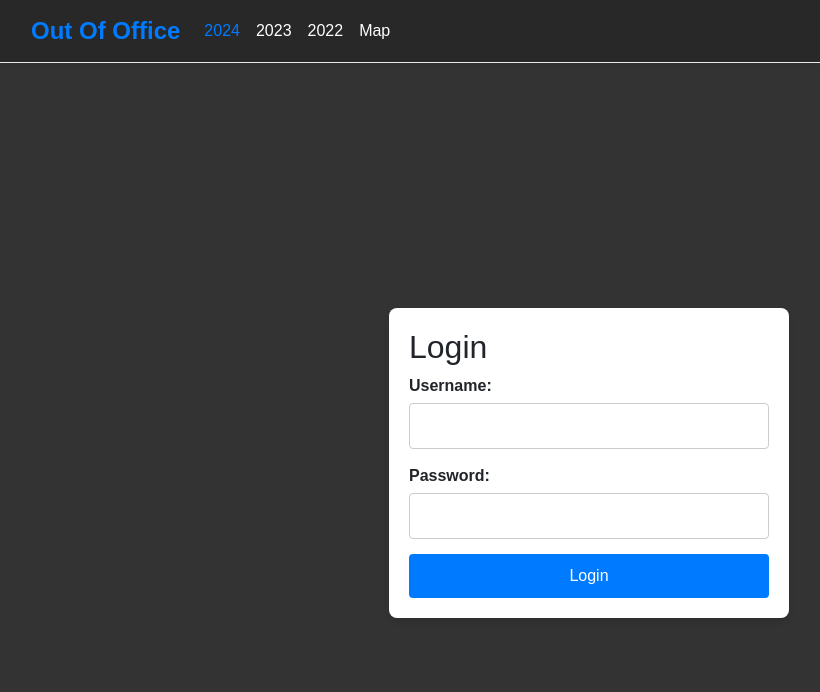
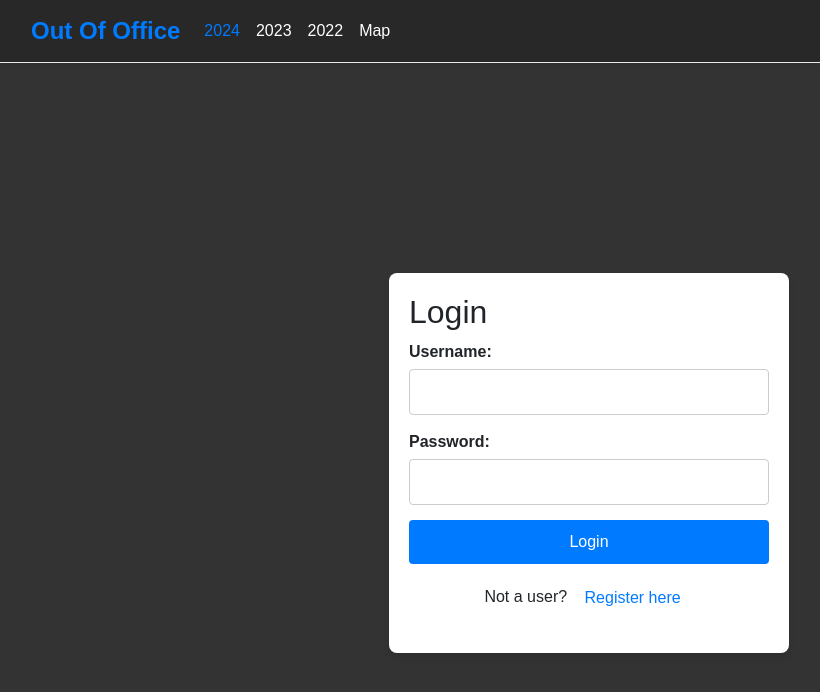
Before and after one commit to jrk12b/Out-Of-Office, a React (Create React App) app: page /login in a window 1280 px wide. Shown: the top 692 px of the page, without its empty margins (51-871 px from the left). Built offline with nearby package versions, Linux system fonts and the light colour scheme; no server answers.

Commit message:
formatting register

```diff
--- a/src/login.css
+++ b/src/auth.css
@@ -59,3 +59,16 @@
 	color: red; /* Error message in red */
 	text-align: center;
 }
+.register-link p {
+	text-align: center;
+	margin-top: 15px;
+}
+
+.register-link .btn-link {
+	color: #007bff;
+	text-decoration: none;
+}
+
+.register-link .btn-link:hover {
+	color: #0056b3;
+}
--- a/src/components/Login.js
+++ b/src/components/Login.js
@@ -1,7 +1,7 @@
 import React, { useState } from 'react';
 import axios from 'axios';
-import { useNavigate } from 'react-router-dom';
-import '../login.css';
+import { useNavigate, Link } from 'react-router-dom'; // Import Link
+import '../auth.css';
 
 const { HOST } = require('../config.js');
 
@@ -60,6 +60,16 @@ const Login = ({ onLogin }) => {
 					</button>
 				</form>
 				{message && <p className="message">{message}</p>}
+
+				{/* Register button */}
+				<div className="register-link">
+					<p>
+						Not a user?{' '}
+						<Link to="/register" className="btn btn-link">
+							Register here
+						</Link>
+					</p>
+				</div>
 			</div>
 		</div>
 	);
--- a/src/components/Register.js
+++ b/src/components/Register.js
@@ -1,5 +1,6 @@
 import React, { useState } from 'react';
 import axios from 'axios';
+import '../auth.css';
 
 const { HOST } = require('../config.js');
 
@@ -23,30 +24,38 @@ const Register = () => {
 	};
 
 	return (
-		<div>
+		<div className="login-container">
+			<div className="login-form">
 				<h2>Register</h2>
 				<form onSubmit={handleRegister}>
-				<div>
-					<label>Username:</label>
+					<div className="form-group">
+						<label htmlFor="username">Username:</label>
 						<input
 							type="text"
+							id="username"
 							value={username}
 							onChange={(e) => setUsername(e.target.value)}
 							required
+							className="form-control"
 						/>
 					</div>
-				<div>
-					<label>Password:</label>
+					<div className="form-group">
+						<label htmlFor="password">Password:</label>
 						<input
 							type="password"
+							id="password"
 							value={password}
 							onChange={(e) => setPassword(e.target.value)}
 							required
+							className="form-control"
 						/>
 					</div>
-				<button type="submit">Register</button>
+					<button type="submit" className="login-btn">
+						Register
+					</button>
 				</form>
-			{message && <p>{message}</p>}
+				{message && <p className="message">{message}</p>}
+			</div>
 		</div>
 	);
 };
```
Lines whose indentation alone changed are shown as unchanged.
